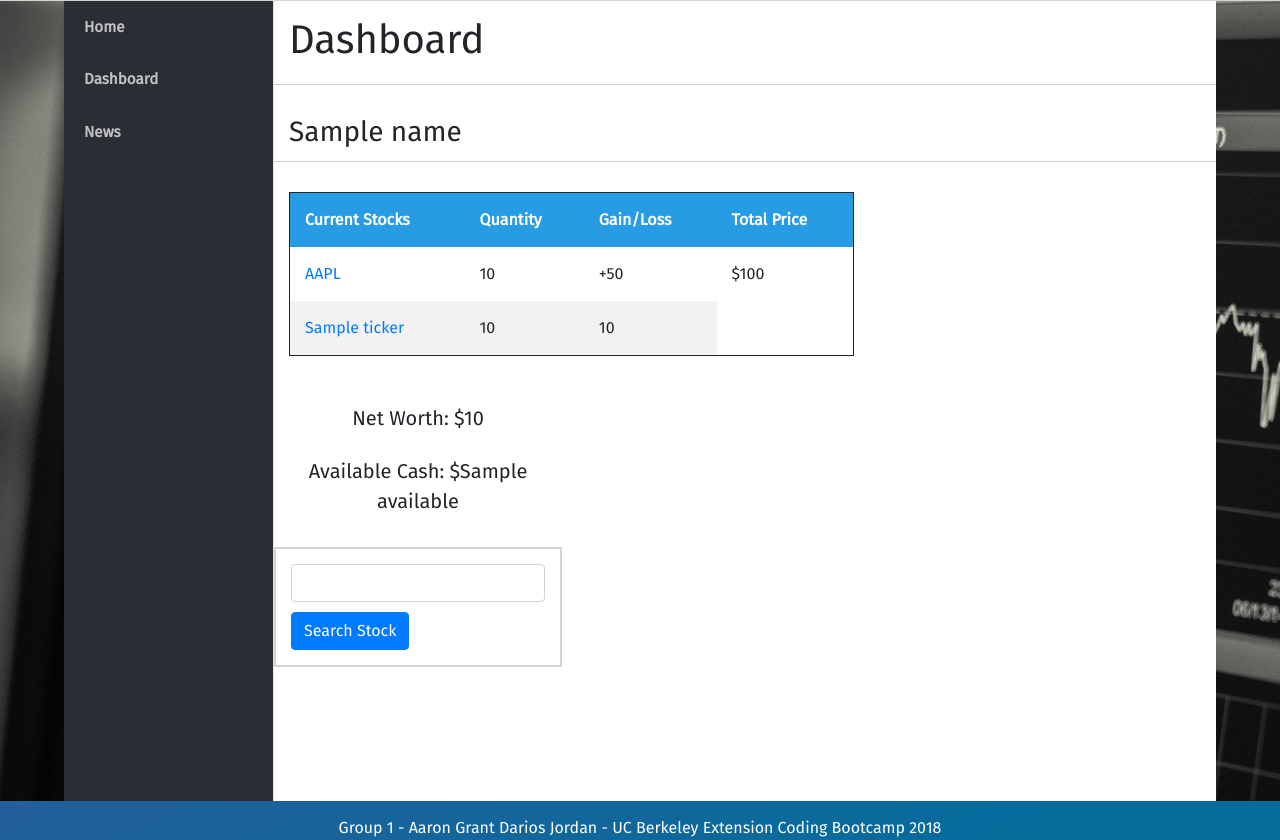
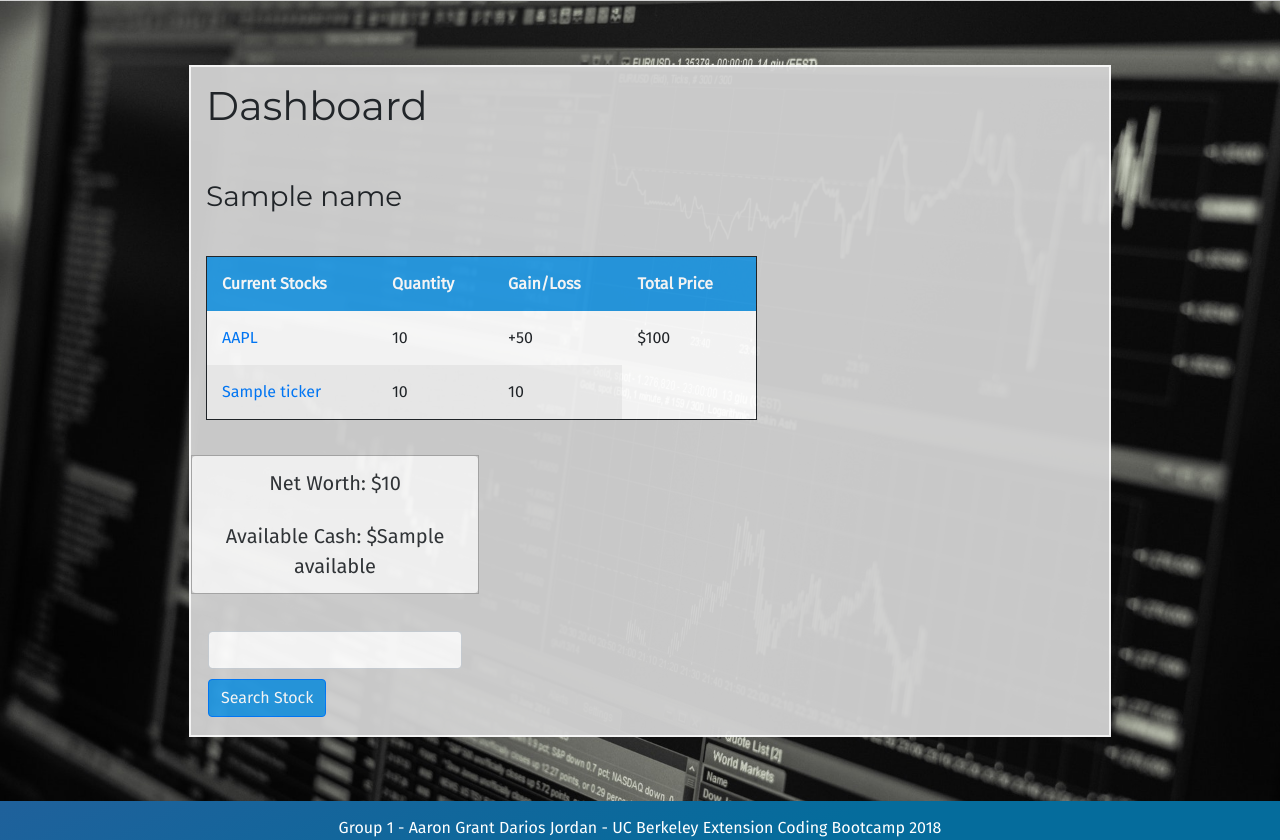
Before and after one commit to AaronGoldsmith/stock-wars, a Node project: template views/dashboard.handlebars in a window 1280 px wide. Shown: the part 94-934 px from the top of the page. Run offline with Node 20 templates, Linux system fonts and the light colour scheme; the template is opened without the code that fills it: most values are stand-ins (such as "Sample title", 1, 10 or a date in 2020); some libraries are stand-ins or nearby versions.

Commit message:
removed sidebar and added additional styling

```diff
--- a/public/js/homepage.js
+++ b/public/js/homepage.js
@@ -5,8 +5,3 @@ setTimeout(function() {
     $(".description").fadeTo("fast", 1);
     $("#buttonsu").fadeTo("fast", 1);
 }, 1250);
-
-$("#su-btn").on("click", function(event) {
-    event.preventDefault();
-    window.location.href="/dashboard";
-})
--- a/public/stylesheets/style.css
+++ b/public/stylesheets/style.css
@@ -149,61 +149,32 @@ a {
 }
 
 
-#sidebar {
-  /* position: relative; */
-  overflow: hidden;
-  width: 210px;
+#dash-container {
+  margin: 0 auto;
   height: 100%;
-  float: left;
-  background: #2A2D33;
+  width: 90%;
+  position: relative;
 }
 
-#sidebar-nav {
-  width: 100%;
-  height: calc(100%);
-  padding: 0;
-  background: #2A2d33;
-  border-right: 1px solid #E0E0E0;
-  /* overflow-y: scroll; */
-}
-
-
-#sidebar-nav ul li a {
-
-  color: #C2C2C2;
-  font-size: .95em;
-  padding: 15px 20px;
+#dash-content {
+  left: 125px;
   float: left;
-  width: 100%;
-  font-weight: 600;
-  -webkit-box-sizing: border-box;
-  -moz-box-sizing: border-box;
-  box-sizing: border-box;
-}
-
-#sidebar-nav ul li:hover a, #sidebar-nav li.active a {
-  color: #333;
-  background: #fff;
-}
-
-
-#dash-content {
-  float: left;
-  background: #FFFFFF;
+  background: lightgrey;;
+  opacity: 0.95;
   position: relative;
-  width: calc(100% - 210px);
-  height: calc(100%);
+  width: 80%;
+  height: 100%;
+  border: 2px solid white;
   box-sizing: border-box;
 }
 
 #dash-content-header, #portfolio {
-  background: #fff;
+  font-family: 'Montserrat', sans-serif;
   float: left;
   width: 100%;
   margin-bottom: 15px;
   padding: 15px;
   box-sizing: border-box;
-  border-bottom: 1px solid #ccc;
 }
 
 #dash-content-header h1, #portfolio {
@@ -221,7 +192,6 @@ a {
 .widget-box {
   background: #fff;
   border: 1px solid #E0E0E0;
-  /* float: left; */
   width: calc(100% - 30px);
   margin: 0 0 15px 15px;
 }
@@ -236,7 +206,6 @@ a {
   margin: 0;
   padding: 11px 15px;
   color: black;
-  /* display: inline-block; */
 }
 
 #stock-table {
@@ -269,20 +238,20 @@ tr:nth-child(even){
 
 
 #main-container {
+  padding: 5% 0 5% 0;
   background-image: url('../img/graph1.jpeg');
   height: 100%;
   position: relative;
   width: 100%;
+  background-position: center;
+  background-size: cover;
+  background-repeat: no-repeat;
+  background-attachment: fixed;
 }
 
-#dash-container {
-  margin: 0 auto;
-  height: 100%;
-  width: 90%;
-  position: relative;
-}
 
 #dash-card {
+  background-color: lightgray;
   border: none;
   top: 20px;
   margin-bottom: 50px;
@@ -295,26 +264,31 @@ tr:nth-child(even){
 }
 
 .list-group-item {
+  background-color: white;
+  opacity: 0.95;
   font-size: 20px;
-  /* margin: 5px; */
   border: none;
 }
 .allinfo {
   display: none;
-  background-color: white;
-  margin-top: 20px;
+  /* background-color: white; */
+  /* margin-top: 20px; */
   padding: 20px;
   overflow: hidden;
+}
+#stock-container {
+  background-color: lightgray;
+  border: 2px solid white;
 }
 .stockchart {
   display:inline-block;
 }
 .news {
-  border: solid 1px lightgrey;
+  border: solid 1px darkgrey;
   float:right;
 }
 .newsheader {
-  border-bottom: solid 1px lightgrey;
+  /* border-bottom: solid 1px darkgrey; */
 }
 .newsArticleHeader {
   font-size: 20px;
@@ -330,10 +304,17 @@ tr:nth-child(even){
 .buttonsClass {
   margin: 10px;
 }
+
+.card-border {
+  border: 1px solid darkgray;
+  opacity: 0.95;
+}
+
 #stock-table {
   margin-top: 30px;
 }
 .stocksearch {
+
   margin-top: 20px;
   padding: 15px;
   border: 2px solid lightgrey;
@@ -343,7 +324,9 @@ tr:nth-child(even){
 }
 #searchstockbutton {
   margin-top: 10px;
+  background-color: #279BE4;
 }
+
 @media (max-width: 992px) {
   .news {
     margin-top:15px;
--- a/views/dashboard.handlebars
+++ b/views/dashboard.handlebars
@@ -1,7 +1,7 @@
 <div id="main-container">
     <div id="dash-container">
         {{!-- Creating Sidebar --}}
-        <section id="sidebar">
+        {{!-- <section id="sidebar">
             <div class="white-label">
             </div>
             <div id="sidebar-nav">
@@ -11,7 +11,7 @@
                     <li><a href="#">News</a></li>
                 </ul>
             </div>
-        </section>
+        </section> --}}
         {{!-- Creating Dashboard Content --}}
         <div id="dash-content">
             <div id="dash-content-header">
@@ -48,8 +48,10 @@
 
             <div class="card" id="dash-card" style="width: 18rem;">
                 <ul class="list-group list-group-flush">
+                    <div class="card-border">
                     <li class="list-group-item">Net Worth: ${{total}}</li>
                     <li class="list-group-item">Available Cash: ${{available}}</li>
+                    </div>
                     <li>               <form class="stocksearch">
                             <input type="text" class="form-control" id="tickersearch" size="10" maxlength="20">
                             <button type="submit" class="btn btn-primary" id="searchstockbutton">Search Stock</button>
--- a/views/layouts/main.handlebars
+++ b/views/layouts/main.handlebars
@@ -8,6 +8,7 @@
 <link rel="stylesheet" href="https://stackpath.bootstrapcdn.com/bootstrap/4.1.3/css/bootstrap.min.css" integrity="sha384-MCw98/SFnGE8fJT3GXwEOngsV7Zt27NXFoaoApmYm81iuXoPkFOJwJ8ERdknLPMO" crossorigin="anonymous">
 <link href="https://fonts.googleapis.com/css?family=Bangers" rel="stylesheet">
 <link href="https://fonts.googleapis.com/css?family=Fira+Sans" rel="stylesheet">
+<link href="https://fonts.googleapis.com/css?family=Montserrat" rel="stylesheet">
 <link rel="stylesheet" href="stylesheets/style.css">
 <script
   src="https://code.jquery.com/jquery-3.3.1.min.js"
--- a/views/stock.handlebars
+++ b/views/stock.handlebars
@@ -1,4 +1,5 @@
-<div class="container">
+<div id="main-container">
+<div class="container" id="stock-container">
   <div class="row allinfo">
     <h4 class="my-3"><a href="/dashboard">Back to Dashboard</a></h4>
     <div class="col-lg-7 stockchart">
@@ -66,5 +67,6 @@
   </div>
 
 </div>
+</div>
 <script src="/js/stock.js"></script>
 <script src="https://cdnjs.cloudflare.com/ajax/libs/Chart.js/2.7.2/Chart.bundle.min.js"></script>
```
